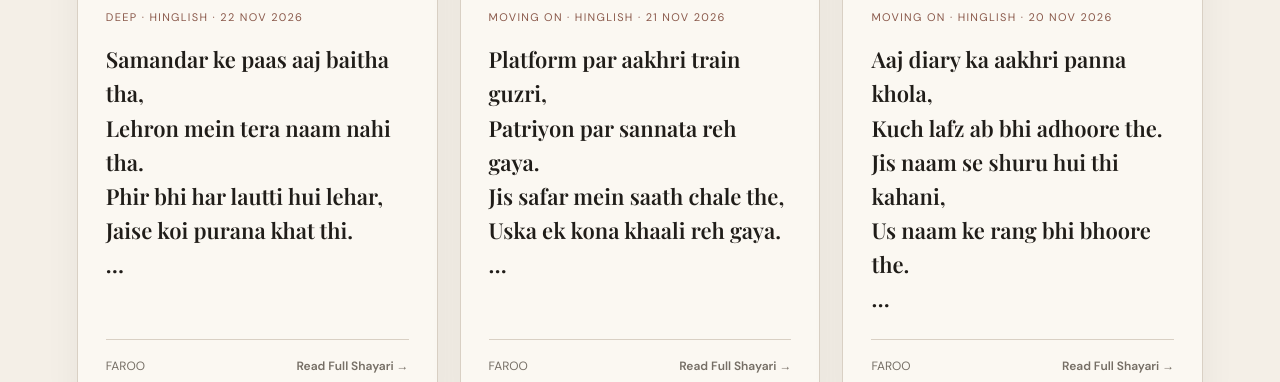
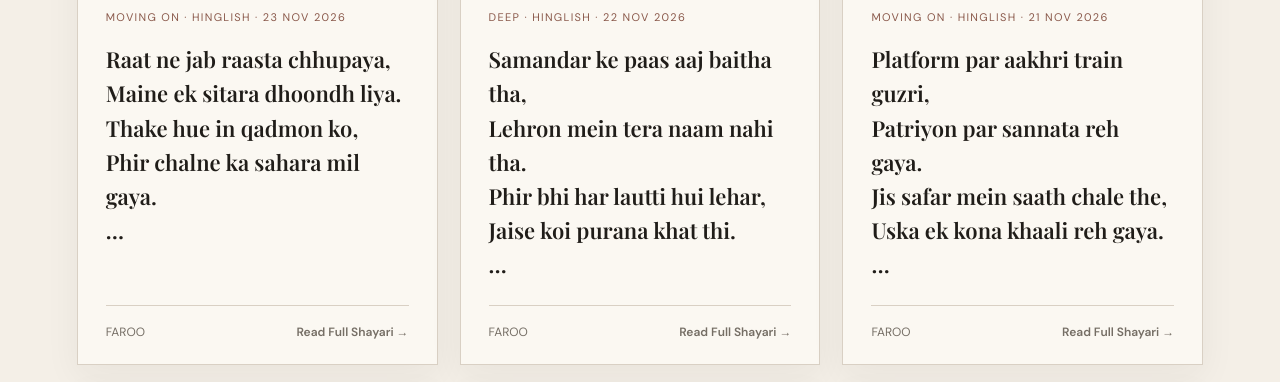
Before and after one commit to fahadmumken-cloud/faroo-shayari, a plain HTML site: page index.html in a window 1280 px wide. Shown: the part 1294-1676 px from the top of the page. Drawn offline with nearby package versions, Linux system fonts and the light colour scheme; a web font is replaced by a local one.

Commit message:
Load FAROO 23 Nov post once while preserving archive

```diff
--- a/index.html
+++ b/index.html
@@ -165,6 +165,7 @@
 <script src="daily-2026-11-20.js?v=1"></script>
 <script src="daily-2026-11-21.js?v=1"></script>
 <script src="daily-2026-11-22.js?v=2"></script>
+<script src="daily-2026-11-23.js?v=1"></script>
 <script>render();</script>
 
 </body>
```
